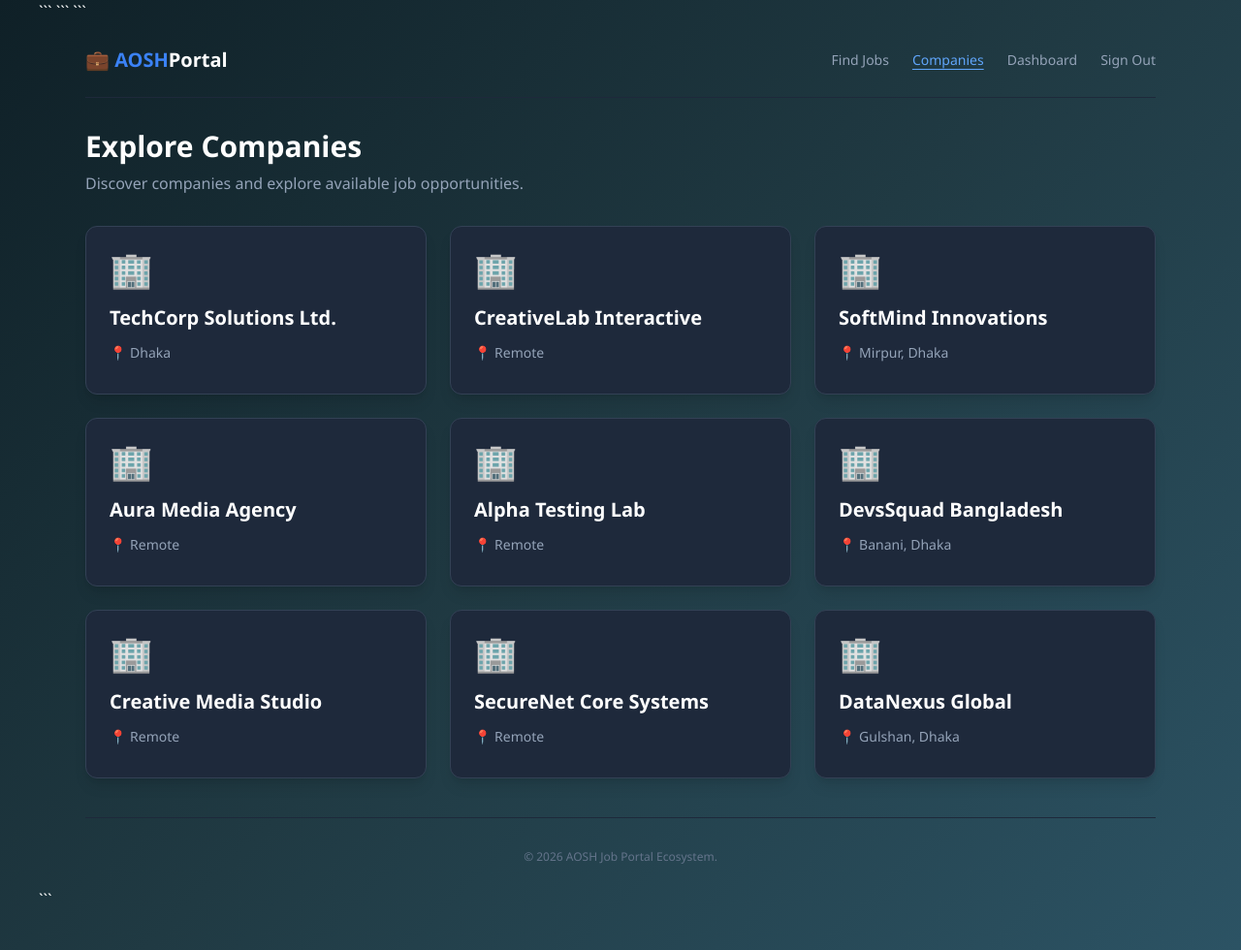
After one commit to jinatimami964-bit/Job-Portal, a PHP site: page /companies.php in a window 1280 px wide. The commit adds this page. Shown: the whole page at 97% size. Run offline with PHP 8.4, Linux system fonts and the light colour scheme; the visitor is signed in with stand-in values (Sample User, id 1); data comes from the database, SQL or seed files in the repository; some libraries are stand-ins or nearby versions.

Commit message:
created companies.php

````diff
--- /dev/null
+++ b/companies.php
@@ -0,0 +1,163 @@
+<?php
+session_start();
+include "db_connect.php";
+
+// Check if user is logged in
+if (!isset($_SESSION['user_id'])) {
+    header("Location: login.php");
+    exit();
+}
+
+// Get all companies from database
+$companies = mysqli_query($conn, "SELECT * FROM companies");
+?>
+
+<!DOCTYPE html>
+
+<html lang="en">
+<head>
+    <meta charset="UTF-8">
+    <meta name="viewport" content="width=device-width, initial-scale=1.0">
+
+```
+<title>Companies - AOSH JobPortal</title>
+
+<script src="https://cdn.tailwindcss.com"></script>
+
+<link rel="stylesheet" href="style.css">
+```
+
+</head>
+
+<body class="bg-gray-900 text-white font-sans">
+
+```
+<div class="max-w-6xl mx-auto p-6">
+
+    <!-- Header -->
+    <header class="flex justify-between items-center border-b border-slate-800 pb-6 mb-8">
+
+        <div class="text-xl font-extrabold text-blue-500">
+            💼 AOSH<span class="text-white">Portal</span>
+        </div>
+
+        <nav class="flex gap-6 text-sm font-medium text-slate-400">
+
+            <a href="index.php" class="hover:text-blue-400">
+                Find Jobs
+            </a>
+
+            <a href="companies.php" class="text-blue-400 underline underline-offset-4">
+                Companies
+            </a>
+
+            <a href="dashboard.php" class="hover:text-blue-400">
+                Dashboard
+            </a>
+
+            <a href="logout.php" class="hover:text-red-400">
+                Sign Out
+            </a>
+
+        </nav>
+
+    </header>
+
+
+    <!-- Page Title -->
+    <section class="mb-8">
+
+        <h1 class="text-3xl font-bold text-white mb-2">
+            Explore Companies
+        </h1>
+
+        <p class="text-slate-400">
+            Discover companies and explore available job opportunities.
+        </p>
+
+    </section>
+
+
+    <!-- Companies Grid -->
+    <section class="grid grid-cols-1 md:grid-cols-2 lg:grid-cols-3 gap-6">
+
+        <?php if (mysqli_num_rows($companies) > 0) { ?>
+
+            <?php while ($company = mysqli_fetch_assoc($companies)) { ?>
+
+                <div class="bg-slate-800 border border-slate-700 p-6 rounded-xl shadow-lg hover:border-blue-500 transition">
+
+                    <!-- Company Icon -->
+                    <div class="text-4xl mb-4">
+                        🏢
+                    </div>
+
+                    <!-- Company Name -->
+                    <h2 class="text-xl font-bold text-white mb-3">
+                        <?php echo htmlspecialchars($company['company_name']); ?>
+                    </h2>
+
+                    <!-- Company Description -->
+                    <?php if (isset($company['description']) && !empty($company['description'])) { ?>
+
+                        <p class="text-slate-400 text-sm mb-4">
+                            <?php echo htmlspecialchars($company['description']); ?>
+                        </p>
+
+                    <?php } ?>
+
+                    <!-- Company Location -->
+                    <?php if (isset($company['location']) && !empty($company['location'])) { ?>
+
+                        <p class="text-sm text-slate-400 mb-2">
+                            📍 <?php echo htmlspecialchars($company['location']); ?>
+                        </p>
+
+                    <?php } ?>
+
+                    <!-- Company Website -->
+                    <?php if (isset($company['website']) && !empty($company['website'])) { ?>
+
+                        <a
+                            href="<?php echo htmlspecialchars($company['website']); ?>"
+                            target="_blank"
+                            class="text-blue-400 text-sm hover:underline">
+                            Visit Website →
+                        </a>
+
+                    <?php } ?>
+
+                </div>
+
+            <?php } ?>
+
+        <?php } else { ?>
+
+            <!-- No Company Found -->
+            <div class="col-span-full text-center py-12">
+
+                <p class="text-slate-400 text-lg">
+                    No companies found in the database.
+                </p>
+
+            </div>
+
+        <?php } ?>
+
+    </section>
+
+
+    <!-- Footer -->
+    <footer class="text-center pt-8 mt-10 border-t border-slate-800 text-xs text-slate-500">
+
+        <p>
+            &copy; 2026 AOSH Job Portal Ecosystem.
+        </p>
+
+    </footer>
+
+</div>
+```
+
+</body>
+</html>
--- a/index.php
+++ b/index.php
@@ -60,8 +60,8 @@ $jobs = mysqli_query($conn, "
                 </div>
                 <nav class="nav-links flex gap-6 text-sm font-medium text-slate-400">
                     <a href="#" class="text-blue-400 underline underline-offset-4">Find Jobs</a>
-                    <a href="#">Companies</a>
-                    <a href="#">Dashboard</a>
+                    <a href="companies.php">Companies</a>
+                    <a href="dashboard.php">Dashboard</a>
                     <span>Welcome, <?php echo htmlspecialchars($username); ?></span>
                     <!-- ADDED: Session Countdown Display Badge -->
             <div class="flex items-center gap-2 bg-slate-800/80 border border-amber-500/30 text-amber-400 text-xs px-3 py-1.5 rounded-lg shadow-sm">
````
